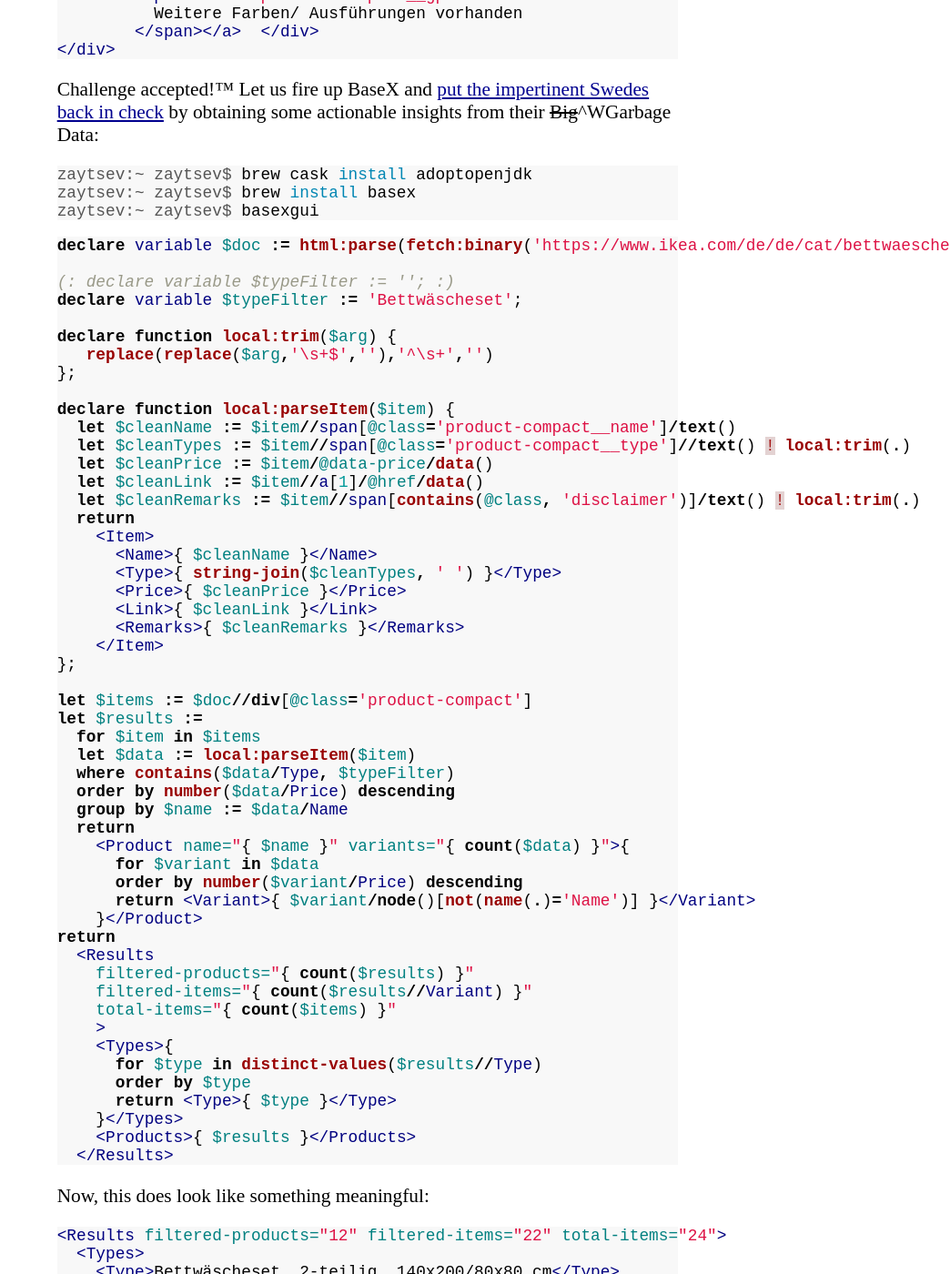
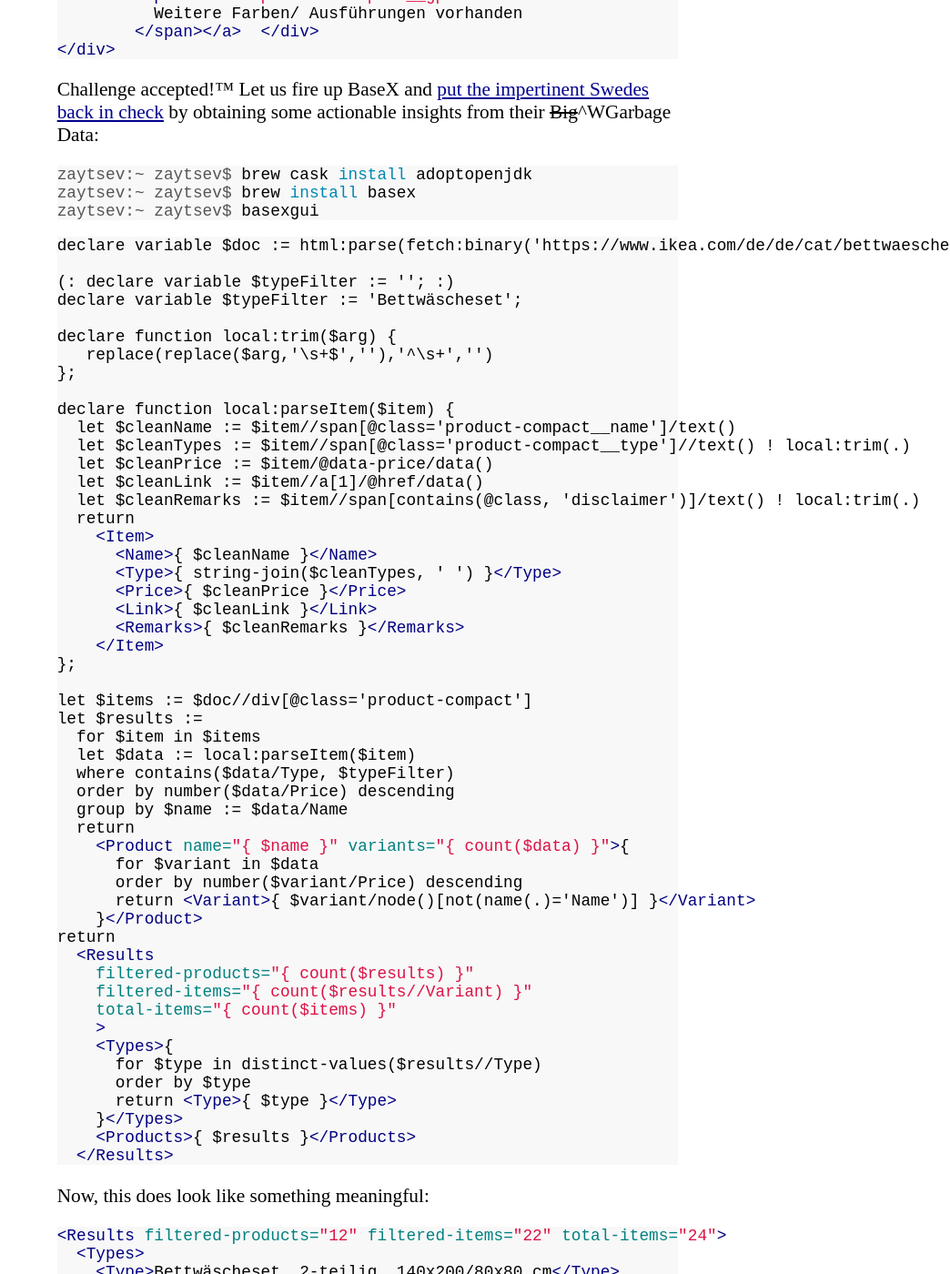
Before and after one commit to zyv/zyv.github.io, a Jekyll site: the page built from _posts/2019-07-28-xquery-saves-life-ikea.md, in a window 1280 px wide and 1400 px high, scrolled down 1576 px. Shown: the whole window at 91% size, without its empty margins (236-1280 px from the left). Built offline with Jekyll 4.4.1, drawn with Linux system fonts in a browser that asks for light colours.

Commit message:
Tried to highlight XQuery as XML until GitHub Rouge supports it properly

````diff
--- a/_posts/2019-07-28-xquery-saves-life-ikea.md
+++ b/_posts/2019-07-28-xquery-saves-life-ikea.md
@@ -60,7 +60,7 @@ zaytsev:~ zaytsev$ brew install basex
 zaytsev:~ zaytsev$ basexgui
 ```
 
-```xquery
+```xml
 declare variable $doc := html:parse(fetch:binary('https://www.ikea.com/de/de/cat/bettwaesche-10651/'));
 
 (: declare variable $typeFilter := ''; :)
````
